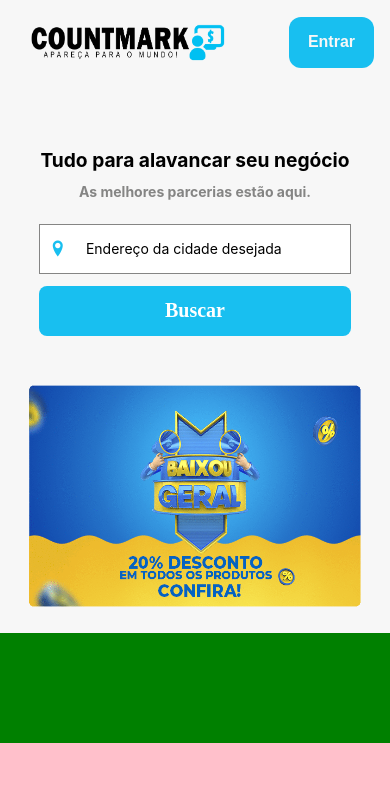
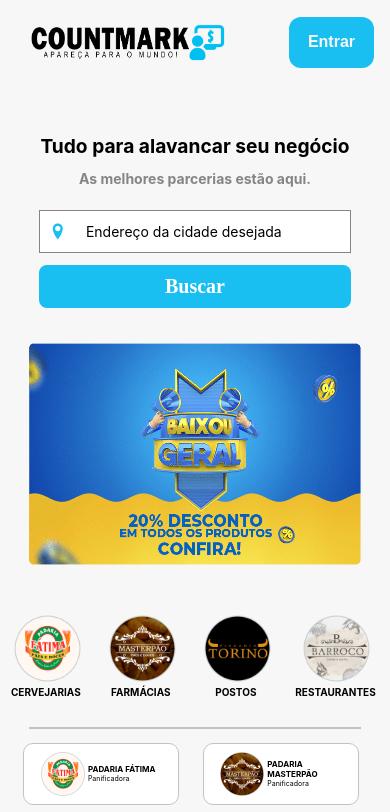
Before and after one commit to MateusRamos/CountMark, a React Native app: screen / in a window 390 px wide. Shown: the top 812 px of the page. Built offline with nearby package versions, Linux system fonts and the light colour scheme.

Commit message:
Dashboard 3.0

```diff
--- a/src/Paginas/Dashboard/index.js
+++ b/src/Paginas/Dashboard/index.js
@@ -1,11 +1,34 @@
 import React from "react";
 import { Container, Cabecalho, Busca, Destaques, Categorias, MaisProcurados, TextoBusca } from "./styles";
 import { ImgLogo, BotaoLogin, TextoSlogan, TextoSubSlogan, EntradaEndereco, BotaoBuscar } from "./styles";
+import { ListaCategorias, BoxCategoria, TextoNomeCategoria, BoxCorretiva, Delimitador } from "./styles";
+import { LinhaDelimitador, ListaProcurados, BoxItemEmpresa, BoxDadosEmpresa } from "./styles";
+import { TextoNomeEmpresa, TextoCategoriaEmpresa} from "./styles";
 import Icon from 'react-native-vector-icons/Entypo';
 
 import Logo from "../../assets/logo.png";
 import Promocao1 from "../../assets/Promocao1.png";
 import Promocao2 from "../../assets/Promocao2.gif"
+
+
+const Category = [
+    {id: '1', Categoria: 'Cervejarias', src:require('../../assets/FotoEmpresa1.png')},
+    {id: '2', Categoria: 'Farmácias', src:require('../../assets/FotoEmpresa2.png')},
+    {id: '3', Categoria: 'Postos', src:require('../../assets/FotoEmpresa3.png')},
+    {id: '4', Categoria: 'Restaurantes', src:require('../../assets/FotoEmpresa4.png')},
+    {id: '5', Categoria: 'Super Mercados', src:require('../../assets/FotoEmpresa5.png')}
+]
+
+const TopEmpresas = [
+    {id: '1', nome: 'Padaria Fátima', categoria: 'Panificadora', src:require('../../assets/FotoEmpresa1.png')},
+    {id: '2', nome: 'Padaria Masterpão', categoria: 'Panificadora', src:require('../../assets/FotoEmpresa2.png')},
+    {id: '3', nome: 'Torino Pizzas', categoria: 'Pizzaria', src:require('../../assets/FotoEmpresa3.png')},
+    {id: '4', nome: 'Restaurante Barroco', categoria: 'Restaurante', src:require('../../assets/FotoEmpresa4.png')},
+    {id: '5', nome: 'Churrascaria Querência', categoria: 'Restaurante', src:require('../../assets/FotoEmpresa5.png')},
+    {id: '6', nome: 'Carla Calçados', categoria: 'Loja de Calçados', src:require('../../assets/FotoEmpresa6.png')},
+    {id: '7', nome: 'Rainha Calçados', categoria: 'Loja de Calçados', src:require('../../assets/FotoEmpresa7.png')},
+]
+
 
 
 export default function Dashboard() {
@@ -33,8 +56,44 @@
                 <img src={Promocao2} width='88%'/>
             </Destaques>
 
-            <Categorias></Categorias>
-            <MaisProcurados></MaisProcurados>
+            <Categorias>
+                <ListaCategorias
+                horizontal
+                ItemSeparatorComponent={() => <BoxCorretiva/>}
+                showsHorizontalScrollIndicator={false}
+                data= {Category}
+                keyExtractor = {(item) => item.id}
+                renderItem={({item}) =>
+
+                    <BoxCategoria>
+                      <img src={item.src} width='75px' height='75px'/>
+                      <TextoNomeCategoria>{item.Categoria} </TextoNomeCategoria>
+                    </BoxCategoria>
+
+                }
+                />
+            </Categorias>
+
+            <Delimitador><LinhaDelimitador/></Delimitador>
+
+            <MaisProcurados>
+                <ListaProcurados
+                numColumns={2}
+                data= {TopEmpresas}
+                keyExtractor = {(item) => item.id}
+                renderItem={({item}) =>
+
+                    <BoxItemEmpresa>
+                      <img src={item.src} width='50px' height='50px'/>
+                      <BoxDadosEmpresa>
+                        <TextoNomeEmpresa>{item.nome} </TextoNomeEmpresa>
+                        <TextoCategoriaEmpresa>{item.categoria}</TextoCategoriaEmpresa>
+                      </BoxDadosEmpresa>
+                    </BoxItemEmpresa>
+
+                }
+                />
+            </MaisProcurados>
 
         </Container>
 
--- a/src/Paginas/Dashboard/styles.js
+++ b/src/Paginas/Dashboard/styles.js
@@ -6,7 +6,7 @@
     flex-direction: column;
     width: 100%;
     height: 100%;
-    background-color: black;
+    background-color: #f7f7f7;
 `;
 //-----------Cabecalho-----------//
 export const Cabecalho = styled.View`
@@ -37,7 +37,7 @@
 //-----------Busca-----------//
 export const Busca = styled.View`
     background-color: #f7f7f7;
-    height: 35%;
+    height: 30%;
     justify-content: center;
     align-items: center;
 `;
@@ -96,11 +96,82 @@
 `;
 //-----------Categorias-----------//
 export const Categorias = styled.View`
-    background-color: green;
-    height: 13%;
+    background-color: #f7f7f7;
+    height: 15%;
+`;
+
+export const ListaCategorias = styled.FlatList`
+    width: 100%;
+    height: 100%;
+`;
+
+export const BoxCorretiva = styled.View`
+    width: 20;
+`;
+
+export const BoxCategoria = styled.TouchableOpacity`
+    flex-direction: column;
+    justify-content: center;
+    align-items: center;
+    padding: 10%;
+`;
+
+export const TextoNomeCategoria = styled.Text`
+    text-transform: uppercase;
+    color: black;
+    font-size: 10;
+    font-weight: bold;
+`;
+//-----------Delimitador-----------//
+export const Delimitador = styled.View`
+    background-color: #F7F7F7;
+    height: 3%;
+    align-items: center;
+    justify-content: center;
+    padding-bottom: 1%;
+`;
+
+export const LinhaDelimitador = styled.View`
+    height: 7%;
+    width: 85%;
+    background-color: #c2c2c2;
 `;
 //-----------MaisProcurados-----------//
 export const MaisProcurados = styled.View`
-    background-color: pink;
     height: 50%;
 `;
+
+export const ListaProcurados = styled.FlatList`
+    height: 100%;
+    width: 100%
+`;
+
+export const BoxItemEmpresa = styled.TouchableOpacity`
+    width: 40%;
+    height: 87%;
+    background-color: white;
+    margin-left: 6%;
+    margin-bottom: 5%;
+    align-items: center;
+    justify-content: center;
+    flex-direction: row;
+    border-style: solid;
+    border-color: #c2c2c2;
+    border-width: 1px;
+    border-radius: 10px
+`;
+
+export const BoxDadosEmpresa = styled.View`
+    width: 50%;
+    aling-items:center;
+`;
+
+export const TextoNomeEmpresa = styled.Text`
+    font-size: 8;
+    font-weight: bold;
+    text-transform: uppercase;
+`;
+
+export const TextoCategoriaEmpresa = styled.Text`
+    font-size: 7;
+`;
```
